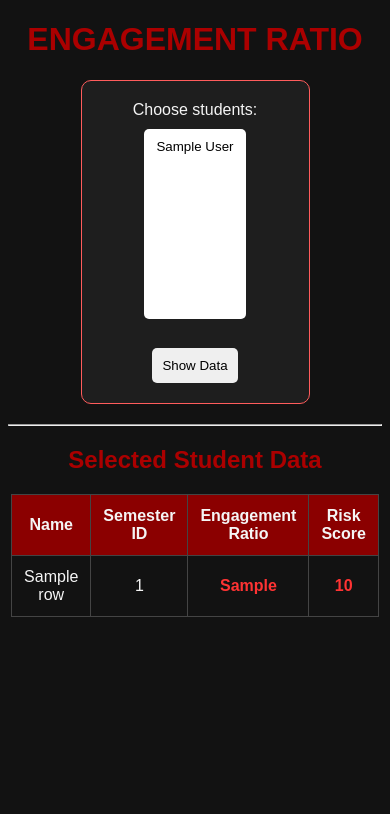
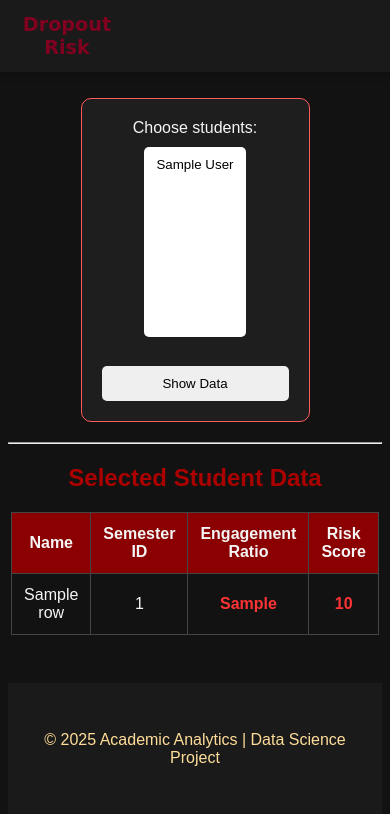
Before and after one commit to amelyaej/StudentSystems, a Django app: template final_project/final_app/templates/engagement_ratio.html in a window 390 px wide. Shown: the top 814 px of the page. Run offline with Django 5.2, Linux system fonts and the light colour scheme; tables that the repository leaves empty hold one stand-in row (values such as "Sample post"); the template is opened without the code that fills it: values that come from a table or form of the project are taken from there, most other values are stand-ins (such as "Sample title", 1, 10 or a date in 2020); parts of the project's set-up code (start-up, migrations or seed data) failed here and were passed over.

Commit message:
zonda-header-navbar

```diff
--- a/final_project/final_app/templates/engagement_ratio.html
+++ b/final_project/final_app/templates/engagement_ratio.html
@@ -4,6 +4,103 @@
 <html>
 <head>
   <style>
+     /* === HEADER STYLES === */
+        header {
+            position: fixed;
+            top: 0;
+            left: 0;
+            width: 100%;
+            z-index: 1000;
+            background-color: #1A1A1A;
+            padding: 1rem 3rem 1rem 1rem;
+            display: flex;
+            justify-content: space-between;
+            align-items: center;
+            box-shadow: 0 2px 10px rgba(0, 0, 0, 0.2);
+        }
+        .header-logo {
+            font-family: 'Pacifico', cursive;
+            font-size: 1.5rem;
+            color: #800020;
+            margin: 0;
+            position: relative;
+        }
+        nav {
+            display: flex;
+            gap: 2rem;
+            margin-right: 1.5rem;
+        }
+        .nav-link {
+            color: white;
+            text-decoration: none;
+            font-weight: 500;
+            position: relative;
+            transition: color 0.3s ease;
+            white-space: nowrap;
+            padding: 0.5rem 0;
+        }
+        .nav-link::after {
+            content: '';
+            position: absolute;
+            bottom: 0;
+            left: 0;
+            width: 0;
+            height: 2px;
+            background-color: #FF0000;
+            transition: width 0.3s ease;
+        }
+        .nav-link:hover {
+            color: #FF0000;
+        }
+        .nav-link:hover::after {
+            width: 100%;
+        }
+        .mobile-menu-button {
+            display: none;
+            background: none;
+            border: none;
+            color: white;
+            font-size: 1.5rem;
+            cursor: pointer;
+            margin-left: auto;
+        }
+        /* === MOBILE MENU STYLES === */
+        .mobile-menu {
+            position: fixed;
+            top: 0;
+            left: 0;
+            width: 100%;
+            height: 100%;
+            background-color: rgba(0, 0, 0, 0.95);
+            z-index: 2000;
+            display: none;
+            flex-direction: column;
+            align-items: center;
+            justify-content: center;
+        }
+        .mobile-menu.active {
+            display: flex;
+        }
+        .mobile-menu nav {
+            display: flex;
+            flex-direction: column;
+            align-items: center;
+            gap: 2rem;
+            margin-right: 0;
+        }
+        .mobile-menu .nav-link {
+            font-size: 1.5rem;
+        }
+        .mobile-menu-close {
+            position: absolute;
+            top: 1.5rem;
+            right: 1.5rem;
+            background: none;
+            border: none;
+            color: white;
+            font-size: 2rem;
+            cursor: pointer;
+        }
     body {
       background-color: #121212;
       color: #f5f5f5;
@@ -50,6 +147,61 @@
     tr:nth-child(even) {
       background-color: #1c1c1c;
     }
+     /* === FOOTER STYLES === */
+        footer {
+            text-align: center;
+            padding: 2rem;
+            background: #1A1A1A;
+            color: #ffdd99;
+            margin-top: 3rem;
+        }
+        /* === RESPONSIVE STYLES === */
+        @media (max-width: 768px) {
+            body {
+                padding-top: 70px;
+            }
+            header {
+                padding: 0.8rem 1.5rem 0.8rem 1rem;
+            }
+            .header-logo {
+                font-size: 1.2rem;
+            }
+            nav {
+                display: none;
+            }
+            .mobile-menu-button {
+                display: block;
+            }
+            .mobile-menu {
+                display: none;
+            }
+            .mobile-menu.active {
+                display: flex;
+            }
+            .hero-title {
+                font-size: 2.5rem;
+            }
+            .hero-subtitle {
+                font-size: 1rem;
+            }
+            .student-select-container {
+                flex-direction: column;
+                align-items: stretch;
+            }
+            .form-actions {
+                flex-direction: column;
+            }
+            button {
+                width: 100%;
+                justify-content: center;
+            }
+            .record-grid {
+                grid-template-columns: 1fr;
+            }
+            .prediction-container {
+                flex-direction: column;
+            }
+        }
 
     /* Color coding classes */
     .good { color: #00ff00; font-weight: bold; }
@@ -58,8 +210,28 @@
   </style>
 </head>
 <body>
+   <!-- Header Section -->
+    <header>
+        <h1 class="header-logo">Dropout Risk</h1>
+        <nav>
+            <a href="/" class="nav-link">Home</a>
+            <a href="/admin/" class="nav-link">Admin</a>
+        </nav>
+        <button class="mobile-menu-button" id="mobileMenuButton">
+            <i class="fas fa-bars"></i>
+        </button>
+    </header>
+    <!-- Mobile Menu -->
+    <div class="mobile-menu" id="mobileMenu">
+        <button class="mobile-menu-close" id="mobileMenuClose">
+            <i class="fas fa-times"></i>
+        </button>
+        <nav>
+            <a href="/" class="nav-link">Home</a>
+            <a href="/admin/" class="nav-link">Admin</a>
+        </nav>
+    </div>
 
-<h1>ENGAGEMENT RATIO</h1>
 
 <form method="post">
   {% csrf_token %}
@@ -103,6 +275,9 @@
 {% elif selected_students %}
   <p>No data found for the selected student(s).</p>
 {% endif %}
-
+<!-- Footer -->
+    <footer>
+        <p>&copy; 2025 Academic Analytics | Data Science Project</p>
+    </footer>
 </body>
 </html>
--- a/final_project/final_app/templates/home.html
+++ b/final_project/final_app/templates/home.html
@@ -178,7 +178,7 @@ View Correlation
 <div class="w-12 h-12 flex items-center justify-center bg-primary bg-opacity-20 rounded-full mr-4">
 <i class="ri-medal-line ri-xl text-primary"></i>
 </div>
-<h3 class="text-2xl font-bold text-primary">Engagement Ratio</h3>
+<h3 class="text-2xl font-bold text-primary">Dropout Risk</h3>
 </div>
 <p class="text-gray-300 mb-6">A numeric measure of how engaged a student is — likely based on participation, attendance, or LMS activity.</p>
 <div class="flex justify-between items-center">
--- a/final_project/final_app/urls.py
+++ b/final_project/final_app/urls.py
@@ -1,14 +1,6 @@
 from django.urls import path
-<<<<<<< HEAD
 from . import views
 from .views import engagement_ratio
-
-urlpatterns = [
-    path('', views.home, name='home'),
-    path('predict/', views.predict_gpa, name='predict_gpa'),
-    path('predict-attendance/', views.attendance_predict_view, name='attendance_predict'),
-    path('engagement-ratio/', engagement_ratio, name='engagement_ratio'),
-=======
 from .views import retrain_model_view, predict_gpa, home, attendance_predict_view
 from django.contrib import admin
 
@@ -17,9 +9,9 @@ urlpatterns = [
     path('predict-attendance/', attendance_predict_view, name='attendance_predict'),
     path('admin/', admin.site.urls),
     path('retrain-model/<int:model_id>/', retrain_model_view, name='retrain-model'),
+    path('engagement-ratio/', engagement_ratio, name='engagement_ratio'),
     # path('', home, name='home'),
     path('predict_gpa/', predict_gpa, name='predict_gpa'),
->>>>>>> 30d2e8b0ad91e6102afde4410c2ea417d483c4f5
 ]
 
 # from django.urls import path, include
--- a/final_project/final_app/views.py
+++ b/final_project/final_app/views.py
@@ -8,13 +8,10 @@ import pandas as pd
 import joblib
 import os
 from django.conf import settings
-<<<<<<< HEAD
 import csv
-=======
 from django.contrib import messages
 from django.shortcuts import redirect, render
 from django.urls import reverse
->>>>>>> 30d2e8b0ad91e6102afde4410c2ea417d483c4f5
 
 # Global model and metrics cache
 _model = None
@@ -179,7 +176,6 @@ def predict_gpa(request):
         'metrics': metrics,
     })
 
-<<<<<<< HEAD
 def engagement_ratio(request):
     csv_path = os.path.join(settings.BASE_DIR, 'data', 'processed_student_data.csv')
 
@@ -228,7 +224,6 @@ def engagement_ratio(request):
         'filtered_data': filtered_data,
     }
     return render(request, 'engagement_ratio.html', context)
-=======
 
 
 def retrain_model_view(request):
@@ -269,4 +264,3 @@ def retrain_model_view(request):
     return render(request, 'admin/retrain.html', {
         'metrics': metrics
     })
->>>>>>> 30d2e8b0ad91e6102afde4410c2ea417d483c4f5
```
